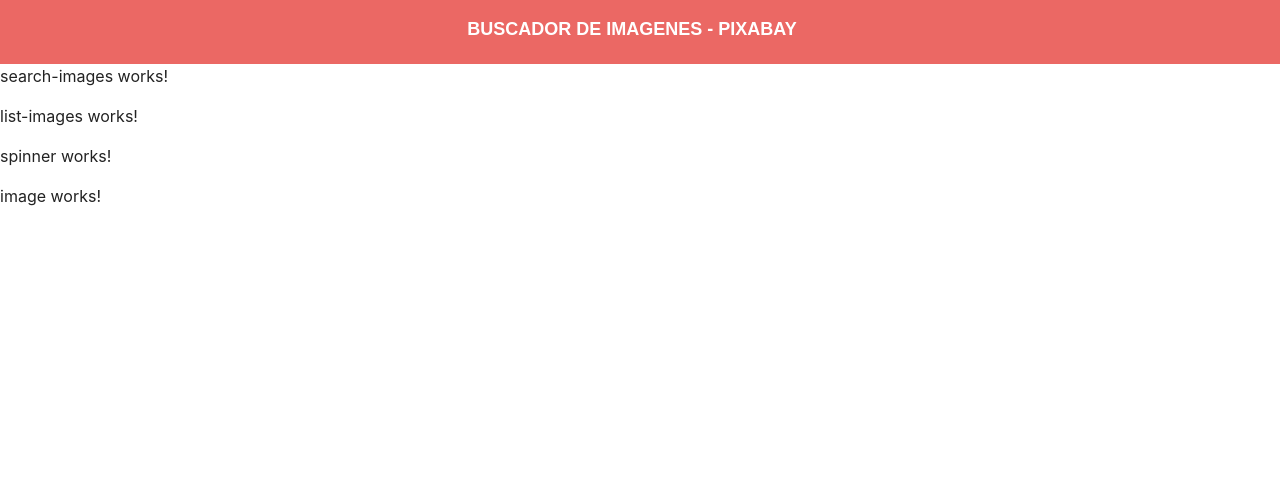
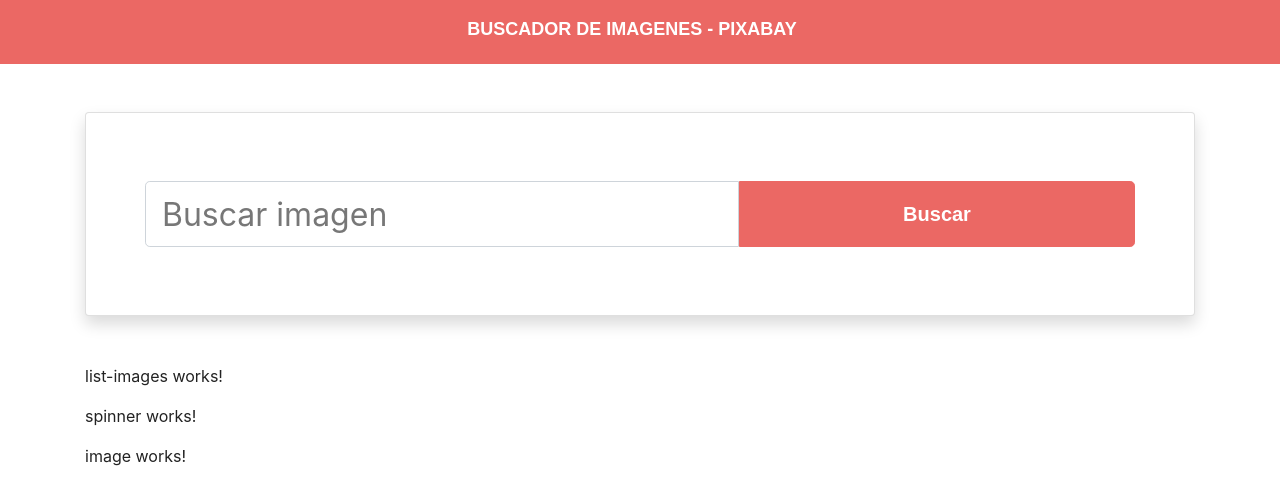
Before and after one commit to jampoolgarcia/app-search-image, an Angular app: page / in a window 1280 px wide. Shown: the top 504 px of the page. Built offline with nearby package versions, Linux system fonts and the light colour scheme; a web font is replaced by a local one.

Commit message:
added searchImage template

```diff
--- a/src/app/app.component.html
+++ b/src/app/app.component.html
@@ -1,3 +1,5 @@
 <app-navbar></app-navbar>
-<app-search-images></app-search-images>
-<app-list-images></app-list-images>
+<div class="container">
+  <app-search-images></app-search-images>
+  <app-list-images></app-list-images>
+</div>
--- a/src/app/components/search-images/search-images.component.html
+++ b/src/app/components/search-images/search-images.component.html
@@ -1 +1,24 @@
-<p>search-images works!</p>
+<section class="my-5">
+  <div class="card shadow">
+    <div class="card-body">
+      <div class="row my-5 mx-4">
+        <div class="col-lg-12">
+          <form>
+            <div class="input-group">
+              <input type="search"
+                class="form-control form-control-lg text-lg"
+                name="search"
+                id="search"
+                aria-describedby="search"
+                placeholder="Buscar imagen">
+                <button type="button"
+                 class="btn btn-primary btn-lg btn-block w-40 p-0 b-left-0">
+                  Buscar
+                </button>
+            </div>
+          </form>
+        </div>
+      </div>
+    </div>
+  </div>
+</section>
--- a/src/app/components/search-images/search-images.component.ts
+++ b/src/app/components/search-images/search-images.component.ts
@@ -3,8 +3,25 @@
 @Component({
   selector: 'app-search-images',
   templateUrl: './search-images.component.html',
-  styles: [
-  ]
+  styles: [`
+    .w-40 {
+      width: 40% !important;
+    }
+
+    .text-lg {
+      font-size: 2rem !important;
+    }
+
+    .lg {
+      width: 3rem;
+      height: 3rem;
+    }
+
+    .b-left-0 {
+      border-top-left-radius: 0 !important;
+      border-bottom-left-radius: 0 !important;
+    }
+  `]
 })
 export class SearchImagesComponent implements OnInit {
 
```
Also changed, not shown: src/styles.css (line endings or trailing spaces).
